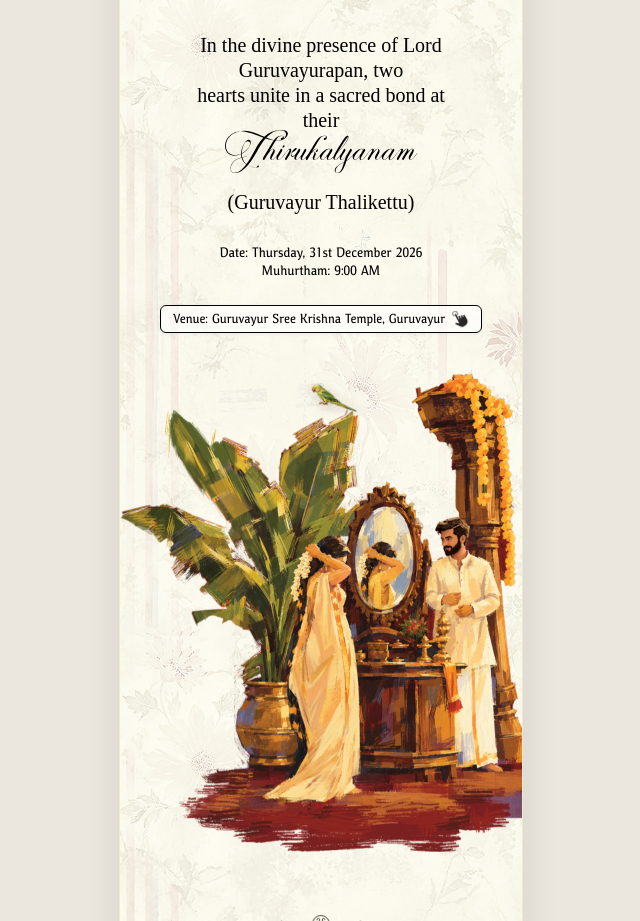
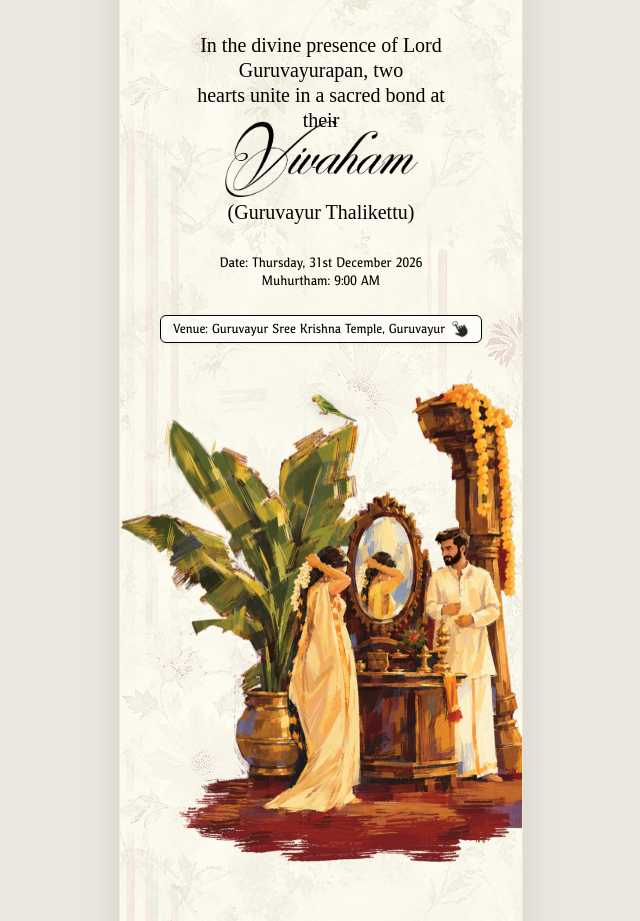
Before and after one commit to Akhil9249/wedding, a React (Vite) app: page / in a window 1280 px wide. Shown: the part 800-1721 px from the top of the page, without its empty margins (319-959 px from the left). Built offline with nearby package versions, Linux system fonts and the light colour scheme; a web font is replaced by a local one.

Commit message:
Update ceremony title to Vivaham calligraphy and adjust title margins

```diff
--- a/src/components/Couple/Couple.css
+++ b/src/components/Couple/Couple.css
@@ -66,8 +66,8 @@
 .thirukalyanam-title {
   width: 193px;
   max-width: 100%;
-  height: 44px;
-  margin: 22px auto 0;
+  height: auto;
+  margin: 13px auto 5px;
   display: flex;
   align-items: center;
   justify-content: center;
@@ -88,7 +88,7 @@
   letter-spacing: 0%;
   text-align: center;
   color: #000000;
-  margin: 18px auto 0;
+  margin: 0 auto;
 }
 
 /* Date and Muhurtham */
--- a/src/components/Couple/Couple.jsx
+++ b/src/components/Couple/Couple.jsx
@@ -2,7 +2,7 @@ import React from 'react';
 import './Couple.css';
 import coupleIllustrationImg from '../../assets/images/couple/couple-illustration.webp';
 import ornamentImg from '../../assets/images/ornament.webp';
-import thirukalyanamImg from '../../assets/images/couple/Thirukalyanam.svg';
+import vivahamImg from '../../assets/images/couple/Vivaham.png';
 import perchedParrotImg from '../../assets/images/perched-parrot.webp';
 import flyingParrotImg from '../../assets/images/flying-parrot.webp';
 import { GiClick } from 'react-icons/gi';
@@ -36,11 +36,11 @@ export default function Couple({ couple }) {
         {/* Ceremony Titles */}
         <h2 className="thirukalyanam-title scroll-reveal">
           <img
-            src={thirukalyanamImg}
-            alt="Thirukalyanam"
+            src={vivahamImg}
+            alt="Vivaham"
             className="thirukalyanam-title-img"
             width="193"
-            height="44"
+            height="76"
           />
         </h2>
         <p className="thirukalyanam-subtitle scroll-reveal">(Guruvayur Thalikettu)</p>
```
Also changed, not shown: src/assets/images/Vivaham.png (added), src/assets/images/couple/Vivaham.png (added).
